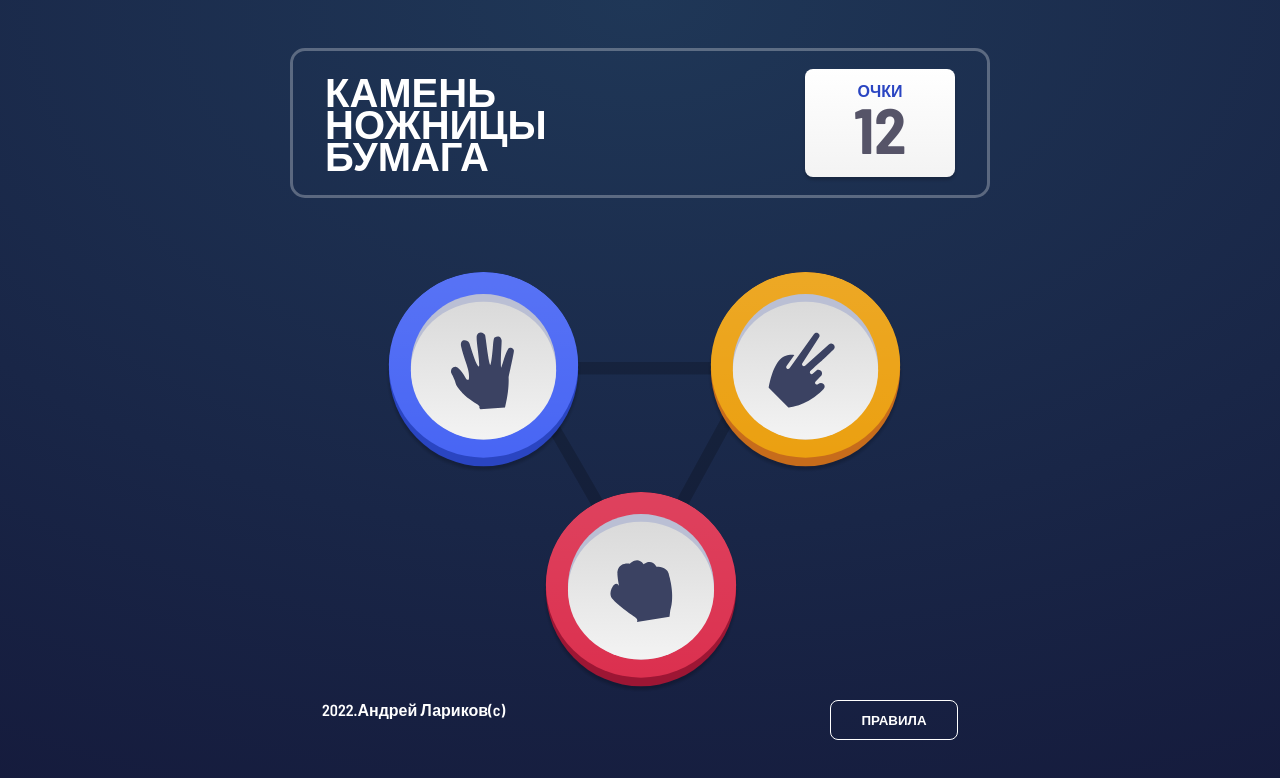
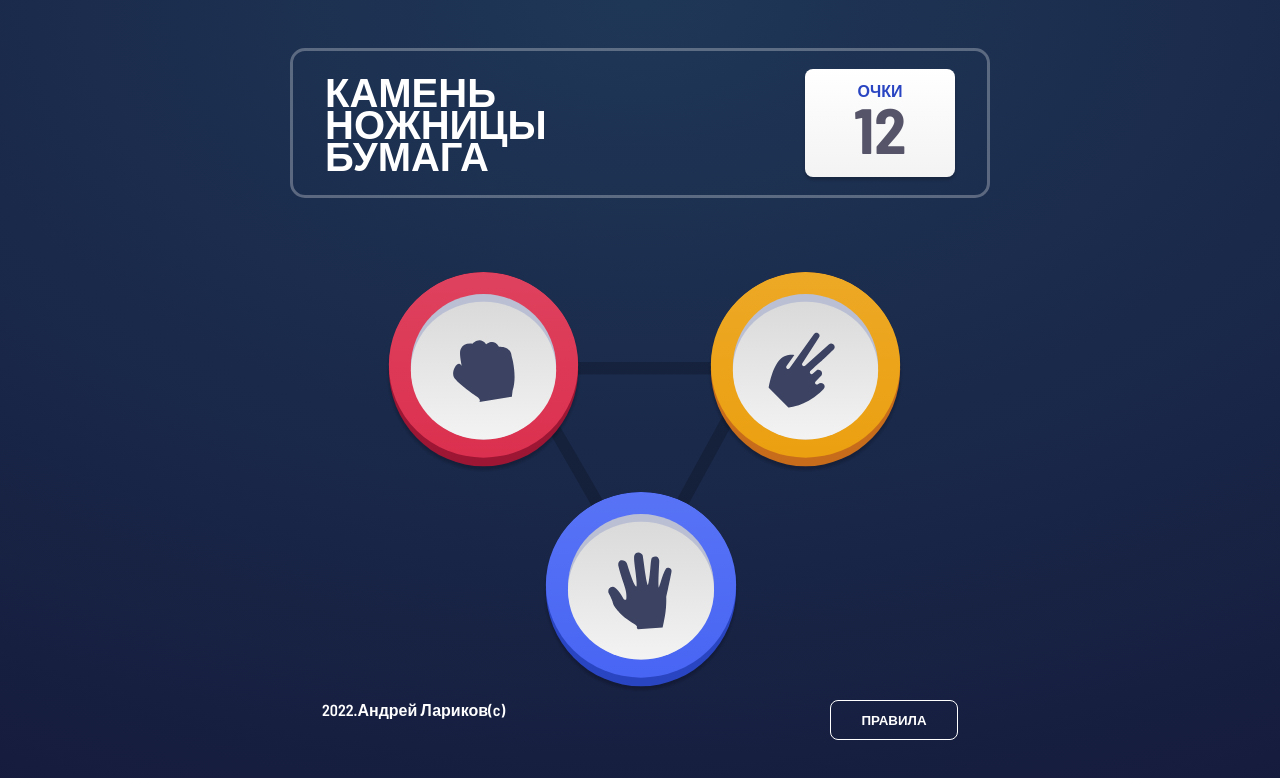
Before and after one commit to larikov174/rock-paper-scissors, a React (Vite) app: page / in a window 1280 px wide. Shown: the top 778 px of the page. Built offline with nearby package versions, Linux system fonts and the light colour scheme.

Commit message:
fix: button pos exchange

```diff
--- a/src/components/PickScreen.jsx
+++ b/src/components/PickScreen.jsx
@@ -35,9 +35,9 @@ const Image = styled.img`
 const PickScreen = () => {
   return (
     <Container>
-      <Image src={paper} position="relative" top="-90px" left="-50%" />
+      <Image src={rock} position="relative" top="-90px" left="-50%" />
       <Image src={scissors} position="relative" top="-90px" left="0%" />
-      <Image src={rock} position="relative" top="130px" left="-360px" />
+      <Image src={paper} position="relative" top="130px" left="-360px" />
     </Container>
   );
 };
```
